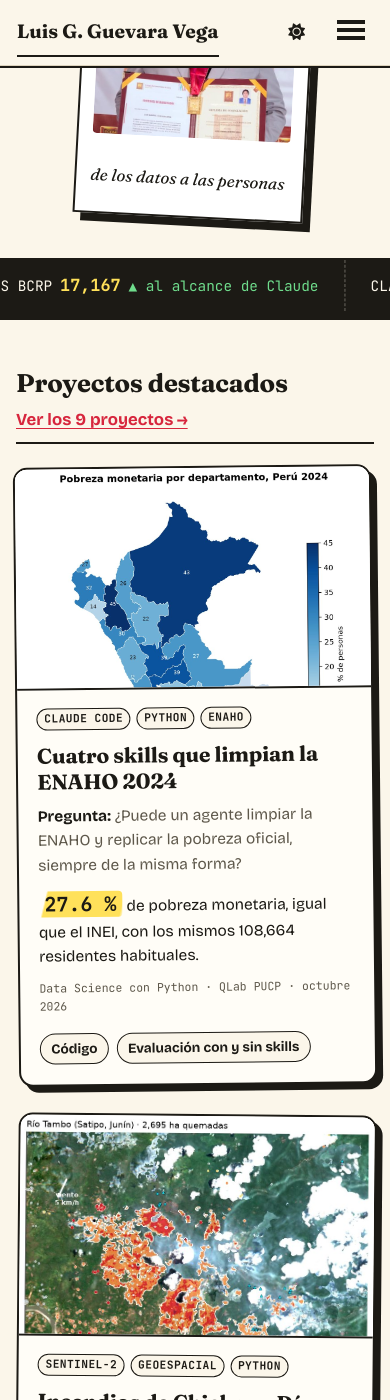
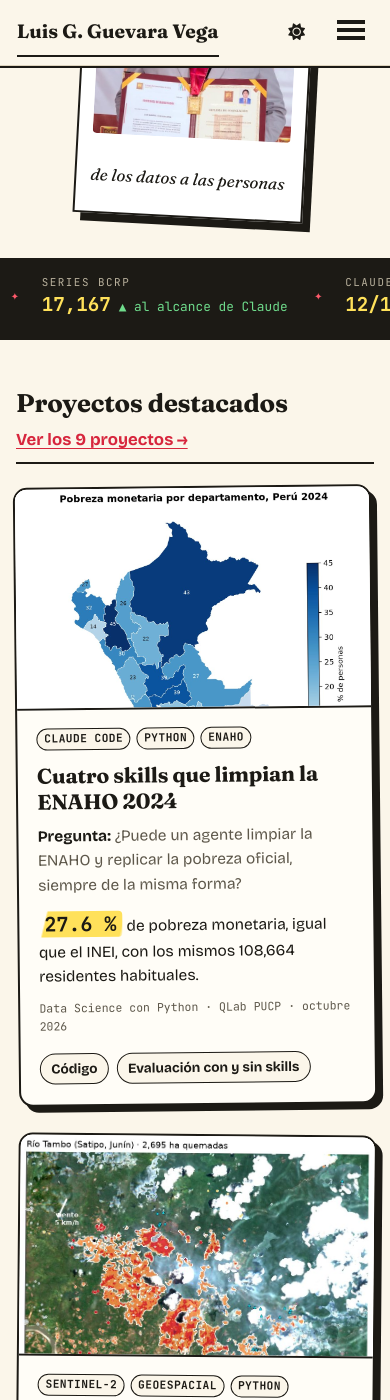
Before and after one commit to LuisGuevaraVega/LuisGuevaraVega.github.io, a Jekyll site: the page built from _pages/about.md, in a window 390 px wide and 1400 px high, scrolled down 781 px. Built offline with Jekyll 4.4.1, drawn with Linux system fonts in a browser that asks for light colours; a script bundle is joined from its source files by our own code; a style sheet for code colours, icons or effects is not loaded.

Commit message:
Cinta de cifras con más aire y legible en modo oscuro
Co-Authored-By: Claude Opus 5.5 <noreply@anthropic.com>

```diff
--- a/assets/css/gabo.css
+++ b/assets/css/gabo.css
@@ -571,3 +571,42 @@ img, video, iframe { max-width: 100%; }
   color: var(--tinta);
   overflow-wrap: anywhere;
 }
+
+/* ---------- Cinta de cifras con más aire ---------- */
+.cinta {
+  background: #1c1a15;           /* siempre oscura, también en modo oscuro */
+  color: #fbf6ea;
+}
+html[data-theme="dark"] .cinta { background: #0b0a07; border-color: #3a362b; }
+.cinta__pista { animation-duration: 80s; }
+.cinta__item {
+  position: relative;
+  display: grid;
+  grid-template-columns: auto auto;
+  align-items: baseline;
+  column-gap: 0.55em;
+  row-gap: 0.2rem;
+  padding: 1rem 2.6rem;
+  border-right: 0;
+}
+.cinta__item > span:first-child {
+  grid-column: 1 / -1;
+  font-size: 0.68rem;
+  letter-spacing: 0.14em;
+  color: #b8b09c;
+}
+.cinta__item b { font-size: 1.4rem; line-height: 1.1; color: #ffe15a; }
+.cinta__item > span:last-child { font-size: 0.8rem; }
+.cinta__item::after {
+  content: "✦";
+  position: absolute;
+  right: -0.45em;
+  top: 50%;
+  transform: translateY(-50%);
+  color: #ff5a6b;
+  font-size: 0.85rem;
+}
+@media (max-width: 520px) {
+  .cinta__item { padding: 0.85rem 1.8rem; }
+  .cinta__item b { font-size: 1.2rem; }
+}
```
